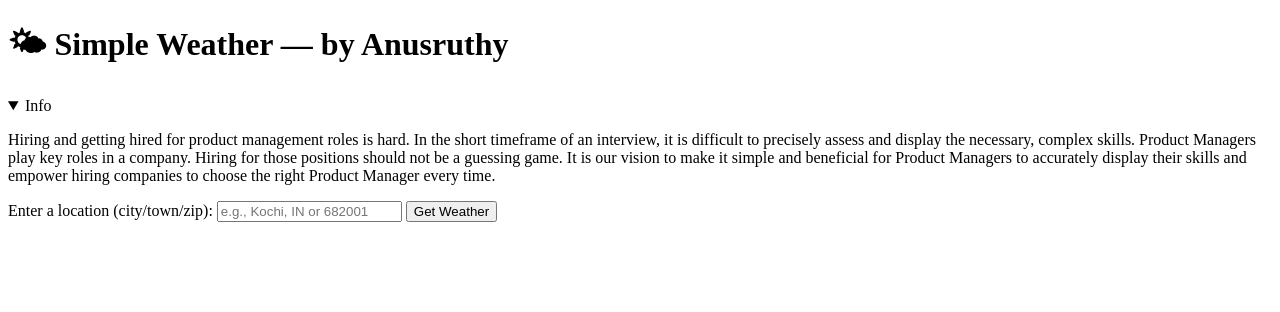
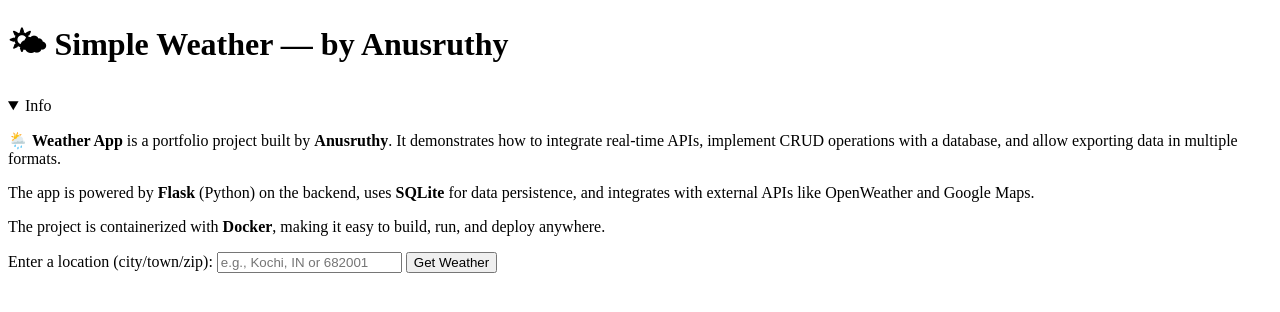
Before and after one commit to Anusruthy/Weather-App, a Flask app: page / in a window 1280 px wide, after a click on "Info". Shown: the top 312 px of the page. Run offline with Flask 3, Linux system fonts and the light colour scheme; data that the repository does not hold is empty.

Commit message:
added the saved changes

```diff
--- a/Templates/index.html
+++ b/Templates/index.html
@@ -21,11 +21,19 @@
     <details>
       <summary>Info</summary>
       <p>
-        Hiring and getting hired for product management roles is hard.
-        In the short timeframe of an interview, it is difficult to precisely assess and display the necessary, complex skills.
-        Product Managers play key roles in a company. Hiring for those positions should not be a guessing game.
-        It is our vision to make it simple and beneficial for Product Managers to accurately display their skills
-        and empower hiring companies to choose the right Product Manager every time.
+        🌦️ <b>Weather App</b> is a portfolio project built by <b>Anusruthy</b>.
+        It demonstrates how to integrate real-time APIs, implement CRUD operations
+        with a database, and allow exporting data in multiple formats.
+      </p>
+
+      <p>
+        The app is powered by <b>Flask</b> (Python) on the backend, uses
+        <b>SQLite</b> for data persistence, and integrates with external APIs like OpenWeather and Google Maps.
+      </p>
+
+      <p>
+        The project is containerized with <b>Docker</b>, making it easy to
+        build, run, and deploy anywhere.
       </p>
     </details>
 
```
Also changed, not shown: README.md.
